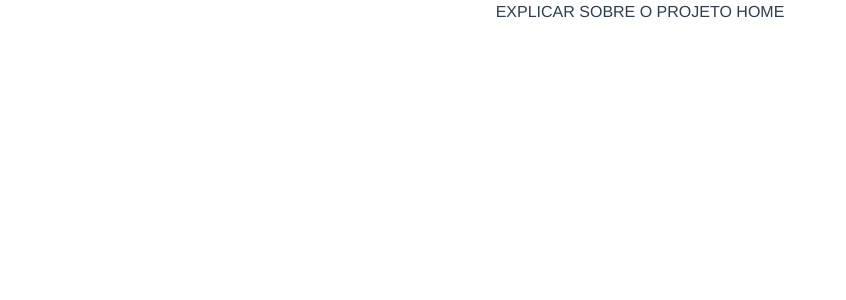
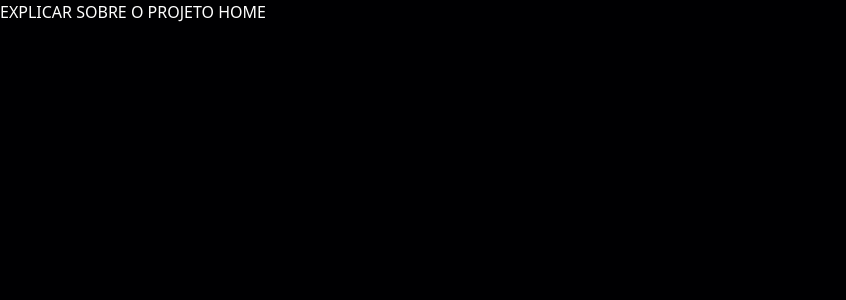
Before and after one commit to ViniciusSSouza23/harry_potter_api, a Vue app: page / in a window 1280 px wide. Shown: the top 300 px of the page, without its empty margins (0-846 px from the left). Built offline with nearby package versions, Linux system fonts and the light colour scheme.

Commit message:
init homeView

```diff
--- a/public/index.html
+++ b/public/index.html
@@ -5,7 +5,7 @@
     <meta http-equiv="X-UA-Compatible" content="IE=edge">
     <meta name="viewport" content="width=device-width,initial-scale=1.0">
     <link rel="icon" href="<%= BASE_URL %>favicon.ico">
-    <title><%= htmlWebpackPlugin.options.title %></title>
+    <title>Harry Potter Wiki</title>
   </head>
   <body>
     <noscript>
--- a/src/App.vue
+++ b/src/App.vue
@@ -3,11 +3,9 @@
 </template>
 
 <style lang="scss">
-#app {
-  font-family: Avenir, Helvetica, Arial, sans-serif;
-  -webkit-font-smoothing: antialiased;
-  -moz-osx-font-smoothing: grayscale;
-  text-align: center;
-  color: #2c3e50;
+*{
+   background: #000002;
+   color: white;
 }
+
 </style>
```
Also changed, not shown: src/assets/logo.png (deleted), 1 other file (tests, documents, lock files or other folders).
